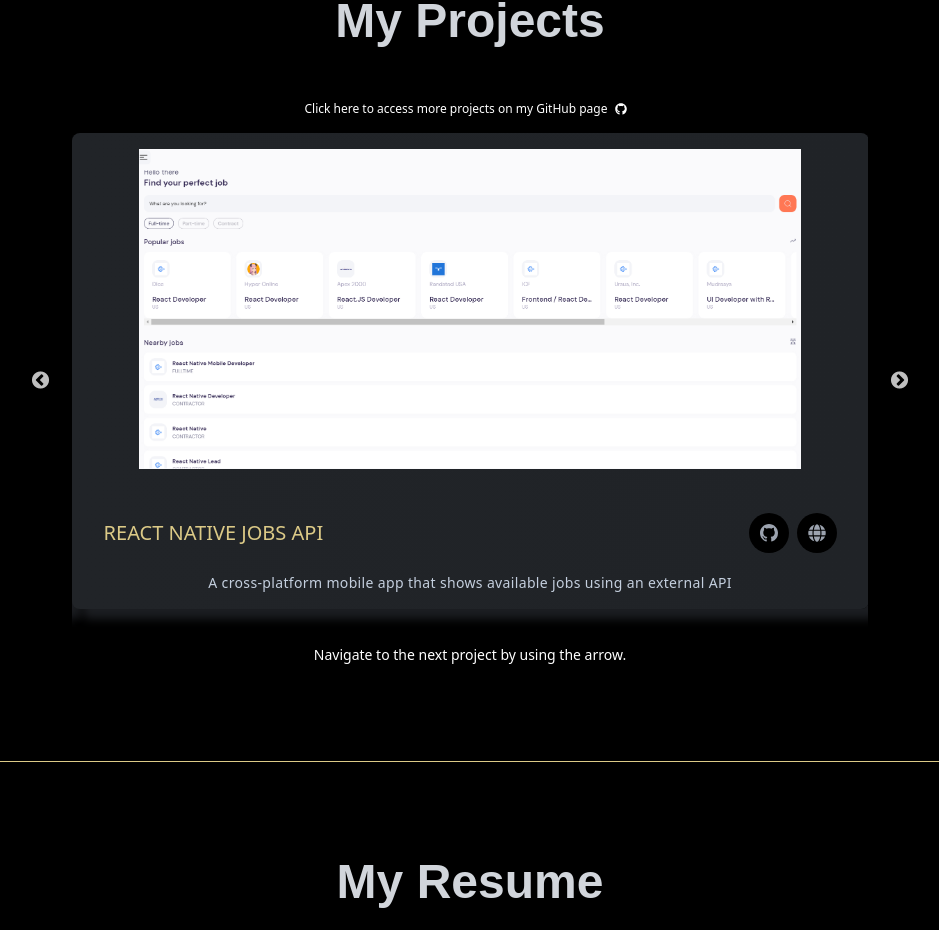
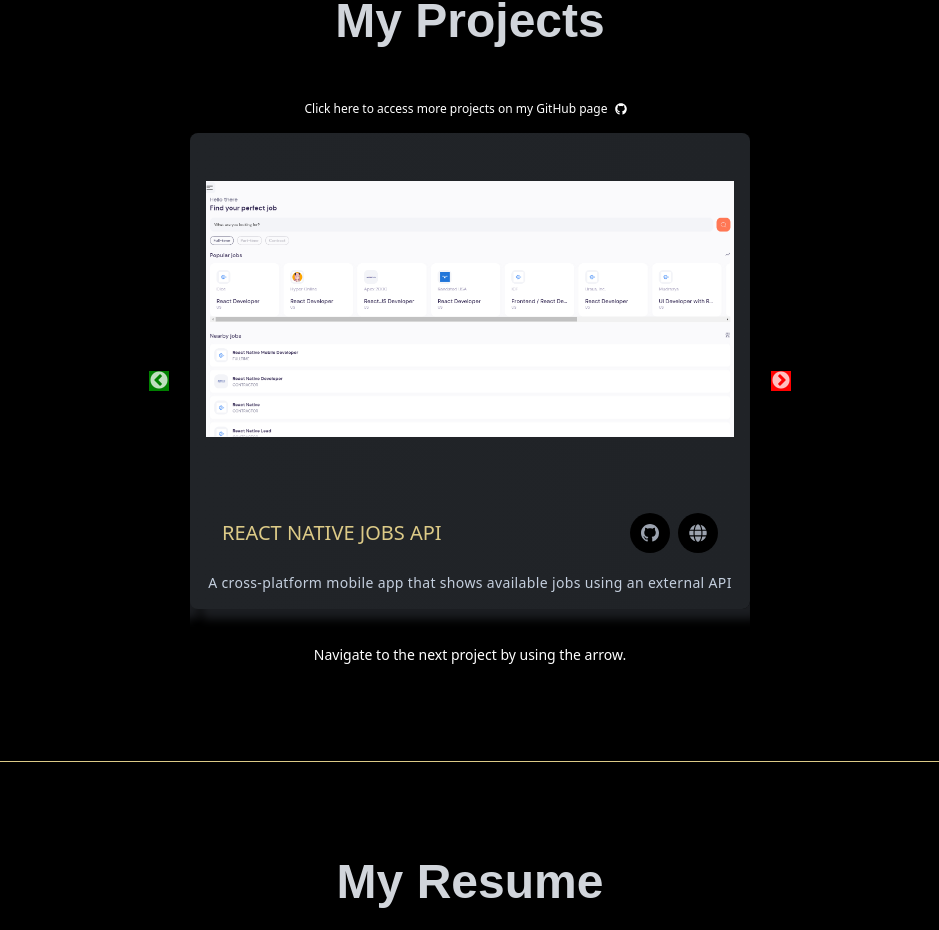
Before and after one commit to kulklex/kulklex2.0, a Next.js app: page / in a window 1280 px wide. Shown: the part 2189-3119 px from the top of the page, without its empty margins (170-1109 px from the left). Built offline with nearby package versions, Linux system fonts and the light colour scheme.

Commit message:
Update Projects.tsx

```diff
--- a/components/Projects/Projects.tsx
+++ b/components/Projects/Projects.tsx
@@ -49,6 +49,8 @@ export default function Projects({}: Props) {
     slidesToScroll: 1,
     autoplay: true,
     autoplaySpeed: 8000,
+    nextArrow: <NextArrow />,
+    prevArrow: <PrevArrow />
   }
 
   return (
@@ -64,7 +66,7 @@ export default function Projects({}: Props) {
           </span>
         </div>
 
-        <Slider {...settings} className="md:px-4 lg:w-[70%] flex justify-center items-center text-center">
+        <Slider {...settings} className="md:px-4 lg:w-[50%] flex justify-center items-center text-center">
           <div>
             <ProjectsCard title="React Native Jobs API" desc="A cross-platform mobile app that shows available jobs using an external API" url={``} gitHub="https://github.com/kulklex/React-Native-Jobs-App" img={nativeJobsAPI} />
           </div>
```
